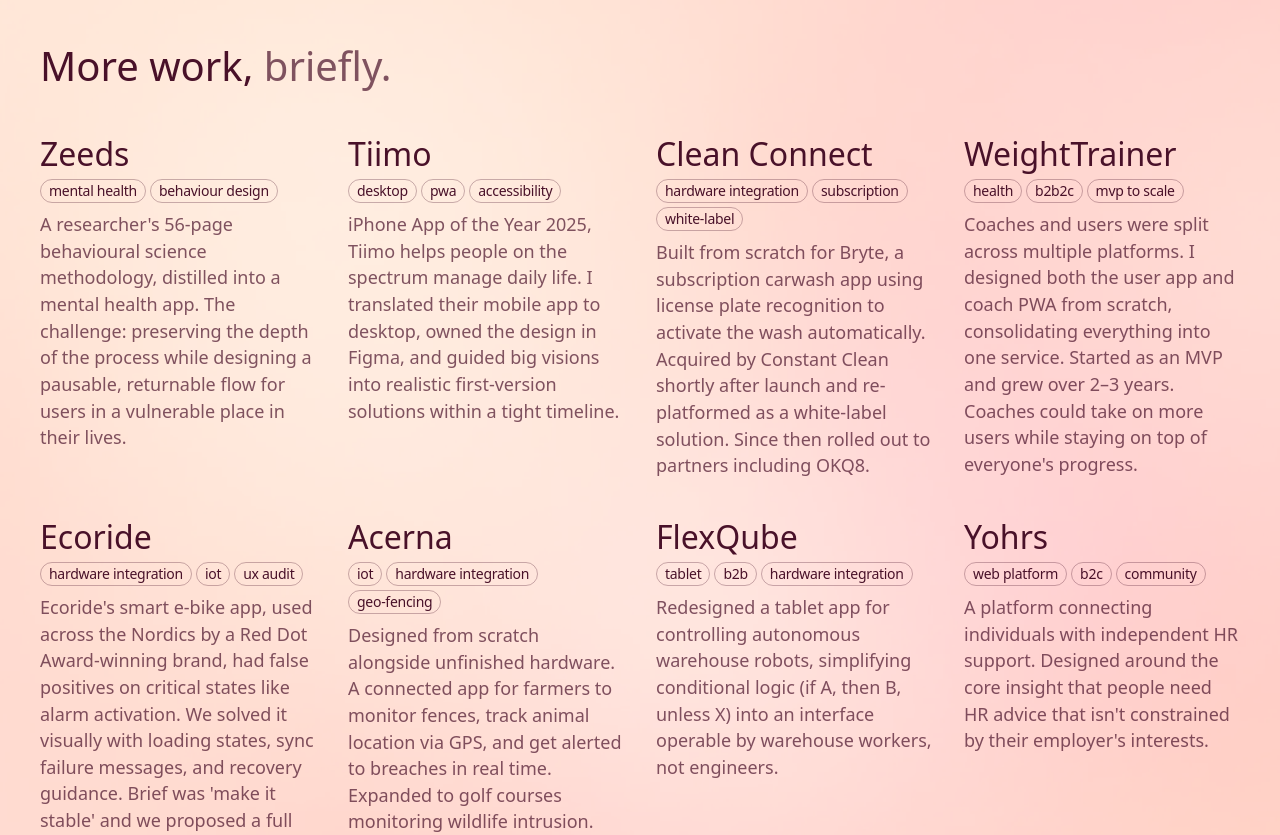
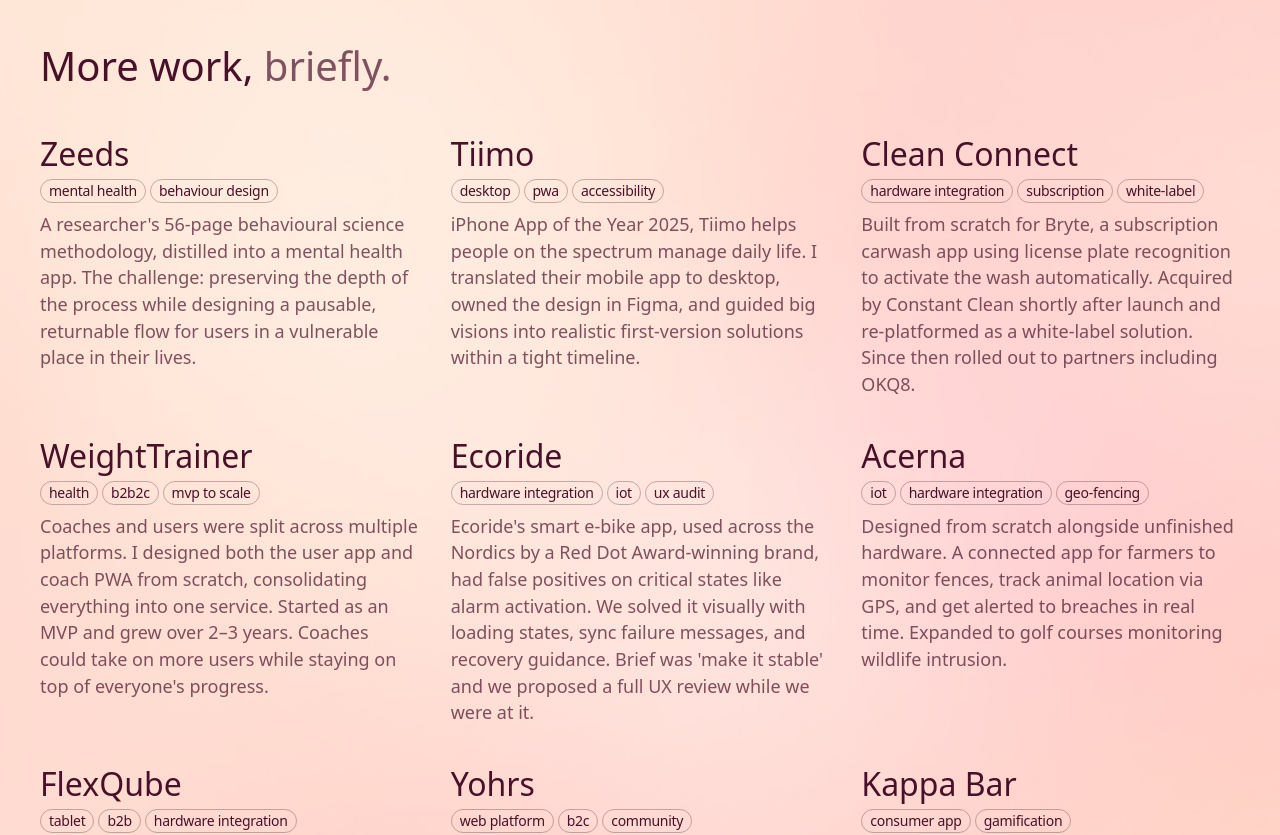
Before and after one commit to lica-ux/portfolio, a React (Vite) app: page / in a window 1280 px wide. Shown: the part 5700-6535 px from the top of the page. Built offline with nearby package versions, Linux system fonts and the light colour scheme.

Commit message:
chore: auto-save 2026-04-28 17:58

```diff
--- a/src/components/MoreWork/MoreWork.tsx
+++ b/src/components/MoreWork/MoreWork.tsx
@@ -91,11 +91,11 @@
         </div>
 
         {/* Project grid */}
-        <div className="flex flex-wrap gap-y-10 gap-x-8 px-4 md:px-10">
+        <div className="grid grid-cols-1 md:grid-cols-2 lg:grid-cols-3 gap-y-10 gap-x-8 px-4 md:px-10">
           {PROJECTS.map((project) => (
             <article
               key={project.title}
-              className="flex flex-col gap-2 flex-1 min-w-[240px]"
+              className="flex flex-col gap-2"
             >
               <h3
                 className="text-[32px] font-medium leading-[1.1]"
```
